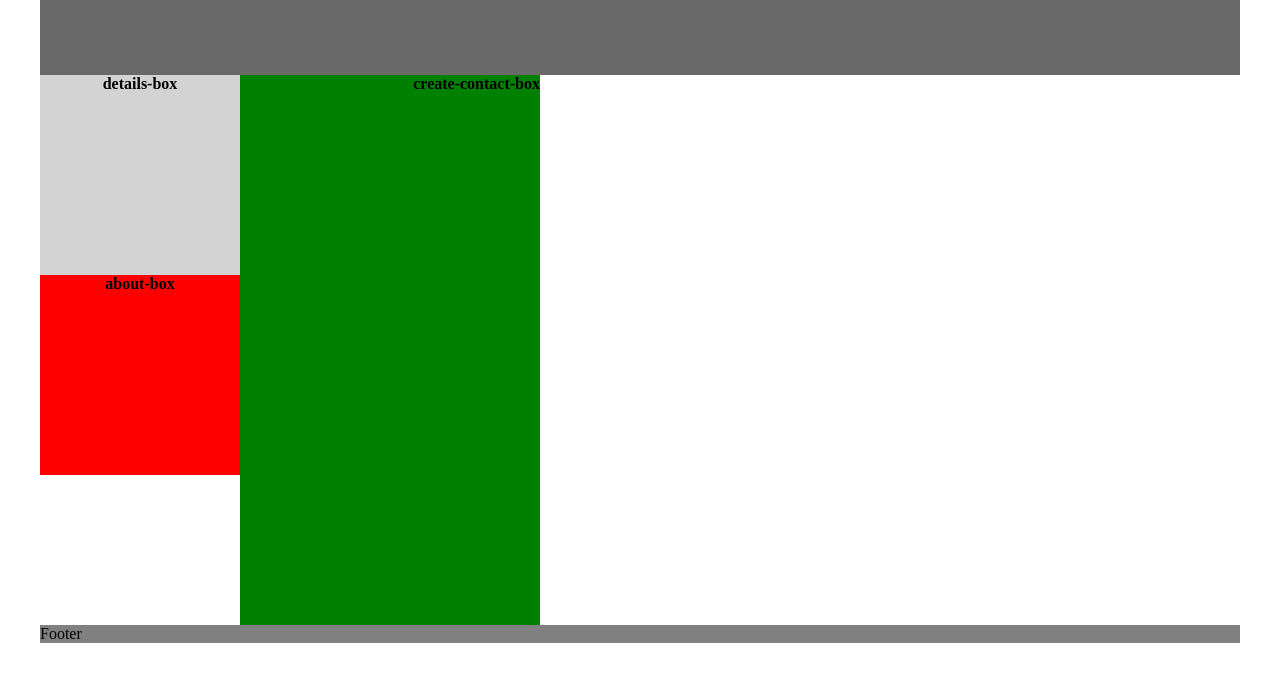
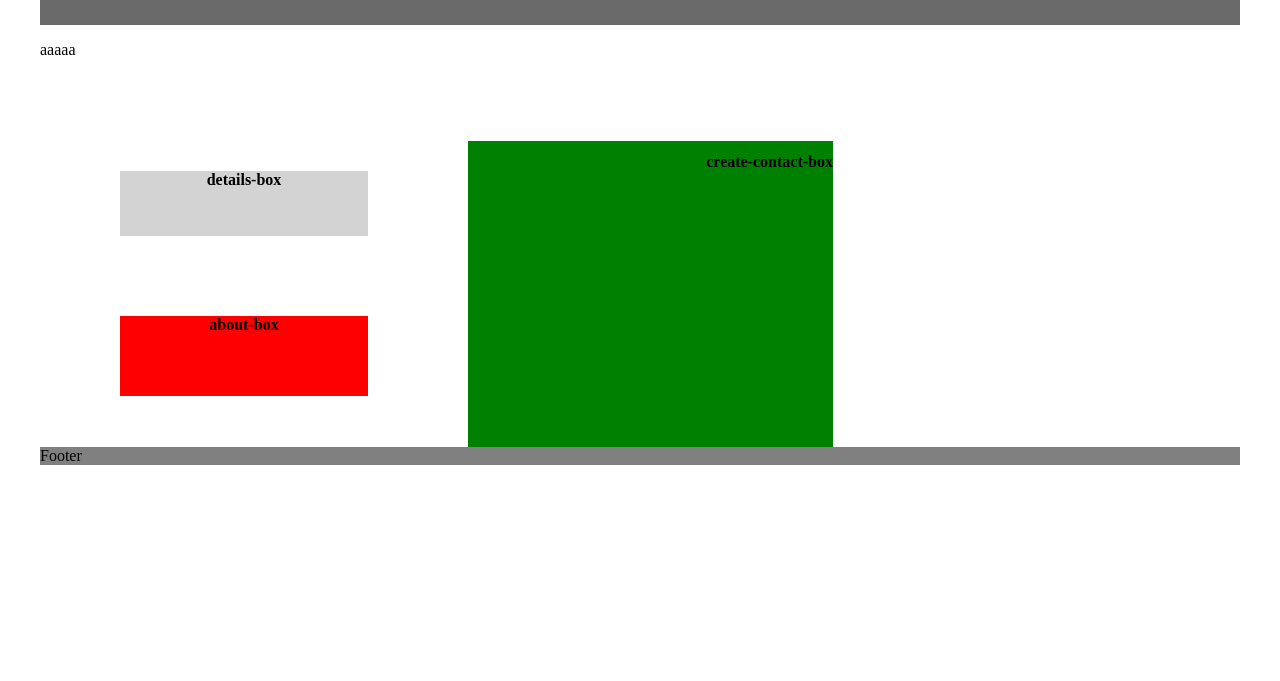
Before and after one commit to HanyRazSivan/MyMidProject, a plain HTML site: page contact.html in a window 1280 px wide. Shown: the part 65-746 px from the top of the page. Drawn offline with Linux system fonts and the light colour scheme.

Commit message:
basic struct3

```diff
--- a/contact.css
+++ b/contact.css
@@ -7,7 +7,7 @@ ul li { display: inline;}
 
 .upper-nav {
     background-color: dimgray;
-    height: 100px;
+    height: 50px;
     direction: rtl;
     text-align: right;
     font-size: 20px;
@@ -19,6 +19,15 @@ ul li { display: inline;}
     flex-flow: row wrap;
     font-weight: bold;
     text-align: center;
+
+}
+
+.spacer-left-mid {
+    width: 50px;
+}
+
+.left-boxes {
+    margin-left: 80px;
 }
 
 .header {
@@ -32,30 +41,28 @@ ul li { display: inline;}
 .create-contact-box {
     text-align: right;
     background: green;
-    height: 550px;
-    width: 300px;
+    height: 294px;
+    width: 347px;
+    margin-right: 50px;
+    margin-left: 100px;
+    padding-left: 18px;
+    padding-top: 12px;
+    border-top: 1px;
+    border-left: 1px;
 }
 
 .details-box{
     background: lightgray;
-    height: 200px;
-    width: 200px;
+    height: 65px;
+    width: 248px;
+    margin-top: 30px;
 }
 
 .about-box {
     background: red;
-    height: 200px;
-    width: 200px;
-}
-
-@media all and (min-width: 600px) {
-    .aside { flex: 1 0 0; }
-}
-
-@media all and (min-width: 800px) {
-    .create-contact-box { order: 1; }
-    .details-box    { order: 2; }
-    .about-box { order: 3; }
+    height: 80px;
+    width: 248px;
+    margin-top: 80px;
 }
 
 body {
--- a/contact.html
+++ b/contact.html
@@ -22,11 +22,11 @@
             </ul>
         </nav>
     </header>
+    <div style="height: 100px;">
+        <p>aaaaa</p>
+    </div>
     <div class="main-div-wrapper">
-        <div class="create-contact-box">
-            create-contact-box
-        </div>
-        <div>
+        <div class="left-boxes">
             <div class="details-box">
                 details-box
             </div>
@@ -34,6 +34,9 @@
                 about-box
             </div>
         </div>
+        <div class="create-contact-box">
+            create-contact-box
+        </div>
     </div>
     <footer class="footer">Footer</footer>
 </body>
```
